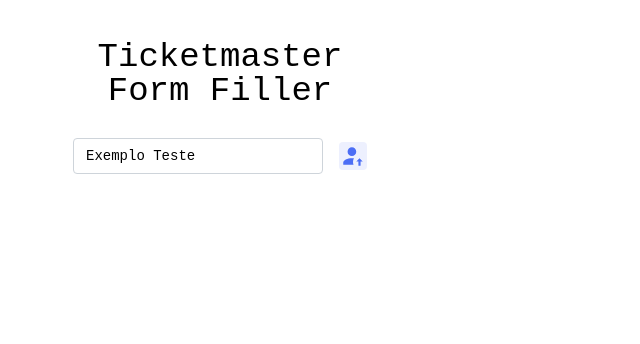
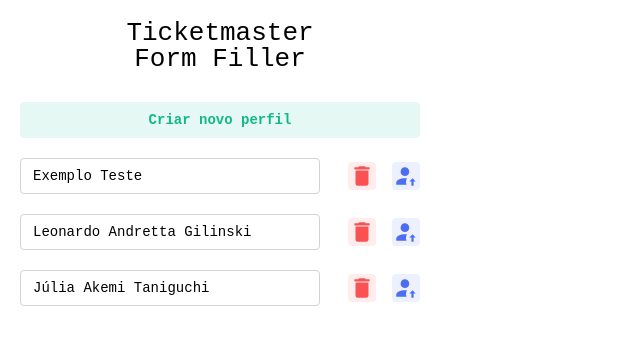
Before and after one commit to leoandretta/ticketmaster-form-filler, a React (Vite) app: page / in a window 1280 px wide. Shown: the top 344 px of the page, without its empty margins (0-640 px from the left). Built offline with nearby package versions, Linux system fonts and the light colour scheme.

Commit message:
feat: create form profile and store it on localStorage using zustand

```diff
--- a/src/components/form-filler/form-filler.module.css
+++ b/src/components/form-filler/form-filler.module.css
@@ -5,5 +5,5 @@
     flex-direction: column;
     gap: 30px;
     align-items: center;
-    margin: 40px 20px;
+    margin: 20px;
 }
--- a/src/components/form-filler/form-filler.tsx
+++ b/src/components/form-filler/form-filler.tsx
@@ -1,12 +1,16 @@
-import { ActionIcon, Container, Group, Text, TextInput, Tooltip } from "@mantine/core";
-import { profiles, type FormStudentHolderValues } from "../../config/profiles";
+import { ActionIcon, Autocomplete, Button, Container, Grid, Group, Paper, Select, SimpleGrid, Text, TextInput, Tooltip } from "@mantine/core";
 import classes from "./form-filler.module.css"
 import Icon from "@mdi/react";
-import { mdiAccountArrowUp } from "@mdi/js";
+import { mdiAccountArrowUp, mdiCheck, mdiClose, mdiDelete, mdiPlus } from "@mdi/js";
+import { useState } from "react";
+import { useForm } from "@mantine/form";
+import type { FormStudentHolderValues } from "./form-filler.interfaces";
+import { profiles } from "../../config/profiles";
+import { states } from "../../config/states";
+import { useStore } from "zustand";
 
 const FormFiller = () => {
-
-
+    const [createNew, setCreateNew] = useState(false);
     const fillOutForm = async (profile: FormStudentHolderValues) => {
         if(!profile) return alert("Perfil não identificado");
 
@@ -111,24 +115,132 @@
 
     }
 
+    const ProfilesHandle = ({ visible }: { visible: boolean }) => {
+        const items = useStore(profiles.getStore(), (s) => s.items)
+        if(!visible) return;
+        return (
+            <>
+                <Button color="teal" variant="light" fullWidth onClick={onClickCreate}>
+                    <Icon path={mdiPlus} />
+                    Criar novo perfil
+                </Button>
+                {
+                    items.map((p, index) => (
+                        <Group key={`profile-${index}`} mt={20} justify="space-between">
+                            <TextInput w="300px" readOnly value={p.fullName} />
+                            <Group justify="end">
+                                <Tooltip label="Deletar Perfil" position="bottom">
+                                    {/* <ActionIcon variant="light" color="red" onClick={() => removeProfile(index)}> */}
+                                    <ActionIcon variant="light" color="red" onClick={() => profiles.remove(index)}>
+                                        <Icon path={mdiDelete} />
+                                    </ActionIcon>
+                                </Tooltip>
+                                <Tooltip label="Preencher formulário" position="bottom">
+                                    <ActionIcon variant="light" color="indigo" onClick={() => fillOutForm(p)}>
+                                        <Icon path={mdiAccountArrowUp} />
+                                    </ActionIcon>
+                                </Tooltip>
+                            </Group>
+                        </Group>
+                    ))
+                }
+            </>
+        )
+
+    }
+
+    const ProfileCreationForm = ({ visible }: { visible: boolean }) => {
+        const form = useForm<FormStudentHolderValues>({
+            initialValues: {
+                fullName: "",
+                firstName: "",
+                lastName: "",
+                documentNumber: "",
+                dateOfBirth: "",
+                CIE: "",
+                validityDate: "",
+                institutionName: "",
+                city: "",
+                state: "",
+                course: "",
+                confirmData: false
+            }
+        })
+
+        const onSubmit = (values: FormStudentHolderValues) => {
+            profiles.add(values);
+            setCreateNew(false);
+        }
+
+        if(!visible) return;
+        return (
+            <form onSubmit={form.onSubmit(onSubmit)}>
+                <Text fw="bold" fz="h4">Cadastro de Perfil</Text>
+                <Grid>
+                    <Grid.Col span={5}>
+                        <TextInput required={false} label="Nome" key={form.key('firstName')} {...form.getInputProps('firstName')} />
+                    </Grid.Col>
+                    <Grid.Col span={7}>
+                        <TextInput required={false} label="Sobrenomes" key={form.key('lastName')} {...form.getInputProps('lastName')} />
+                    </Grid.Col>
+                    <Grid.Col span={3}>
+                        <Select label="Tipo" data={['CPF']} value="CPF" />
+                    </Grid.Col>
+                    <Grid.Col span={9}>
+                        <TextInput required={false} label="CPF" key={form.key('documentNumber')} {...form.getInputProps('documentNumber')} />
+                    </Grid.Col>
+                    <Grid.Col span={6}>
+                        <TextInput required={false} label="Data de Nascimento" key={form.key('dateOfBirth')} {...form.getInputProps('dateOfBirth')} />
+                    </Grid.Col>
+                    <Grid.Col span={6}>
+                        <TextInput required={false} label="CIE" key={form.key('CIE')} {...form.getInputProps('CIE')} />
+                    </Grid.Col>
+                    <Grid.Col span={6}>
+                        <TextInput required={false} label="Data da expiração " key={form.key('validityDate')} {...form.getInputProps('validityDate')} />
+                    </Grid.Col>
+                    <Grid.Col span={6}>
+                        <TextInput required={false} label="Nome da instuição" key={form.key('institutionName')} {...form.getInputProps('institutionName')} />
+                    </Grid.Col>
+                    <Grid.Col span={6}>
+                        <TextInput required={false} label="Cidade" key={form.key('city')} {...form.getInputProps('city')} />
+                    </Grid.Col>
+                    <Grid.Col span={6}>
+                        <Autocomplete required={false} label="UF" key={form.key('state')} {...form.getInputProps('state')} data={states} />
+                    </Grid.Col>
+                    <Grid.Col span={12}>
+                        <TextInput required={false} label="Curso" key={form.key('course')} {...form.getInputProps('course')} />
+                    </Grid.Col>
+                </Grid>
+
+
+                <SimpleGrid mt={20} cols={2} spacing={10}>
+                    <Button color="red" variant="light" onClick={() => setCreateNew(false)}>
+                        <Icon path={mdiClose} />
+                        Cancelar
+                    </Button>
+                    <Button color="teal" variant="light" type="submit">
+                        <Icon path={mdiCheck} />
+                        Salvar
+                    </Button>
+                </SimpleGrid>
+            </form>
+        );
+    }
+
+    const onClickCreate = () => {
+        setCreateNew(true);
+    }
+
     return (
         <Container fluid className={classes.wrapper}>
-            <Text size="var(--mantine-h1-font-size)" ta="center">
+            <Text size="var(--mantine-h2-font-size)" ta="center">
                 Ticketmaster <br />
                 Form Filler
             </Text>
-            {
-                profiles.map(p => (
-                    <Group justify="space-between">
-                        <TextInput w="250px" readOnly value={p.fullName} />
-                        <Tooltip label="Preencher formulário" position="bottom">
-                            <ActionIcon variant="light" color="indigo" onClick={() => fillOutForm(p)}>
-                                <Icon path={mdiAccountArrowUp} />
-                            </ActionIcon>
-                        </Tooltip>
-                    </Group>
-                ))
-            }
+            <Paper w="400px">
+                <ProfileCreationForm visible={createNew == true} />
+                <ProfilesHandle visible={createNew == false} />
+            </Paper>
 
         </Container>
     );
--- a/src/config/profiles.ts
+++ b/src/config/profiles.ts
@@ -1,19 +1,7 @@
-export type FormStudentHolderValues = {
-    fullName: string;
-    firstName: string;
-    lastName: string;
-    documentNumber: string;
-    dateOfBirth: string;
-    CIE: string;
-    validityDate: string;
-    institutionName: string;
-    city: string;
-    state: string;
-    course: string;
-    confirmData: boolean
-}
+import type { FormStudentHolderValues } from "../components/form-filler/form-filler.interfaces";
+import StoredList from "../utils/store";
 
-export const profiles: FormStudentHolderValues[] = [
+export const profiles = new StoredList<FormStudentHolderValues>([
     {
         fullName: "Exemplo Teste",
         firstName: "Exemplo",
@@ -27,5 +15,33 @@
         state: "PR",
         course: "Seu Curso",
         confirmData: true
+    },
+    {
+        fullName: "Leonardo Andretta Gilinski",
+        firstName: "Leonardo",
+        lastName: "Andretta Gilinski",
+        documentNumber: "11521349908",
+        dateOfBirth: "16/08/1999",
+        CIE: "67DKH7D3",
+        validityDate: "31/03/2026",
+        institutionName: "IFRS",
+        city: "Porto Alegre",
+        state: "RS",
+        course: "Organizador de Eventos",
+        confirmData: true
+    },
+    {
+        fullName: "Júlia Akemi Taniguchi",
+        firstName: "Júlia",
+        lastName: "Akemi Taniguchi",
+        documentNumber: "09660499930",
+        dateOfBirth: "05/11/2000",
+        CIE: "0CR52S",
+        validityDate: "31/03/2026",
+        institutionName: "Pontifícia Universidade Católica do Paraná",
+        city: "Curitiba",
+        state: "PR",
+        course: "Psicologia Clínica e Psicanálise",
+        confirmData: true
     }
-]
+]);
--- /dev/null
+++ b/src/config/states.ts
@@ -0,0 +1,29 @@
+export const states = [
+    'AC',
+    'AL',
+    'AP',
+    'AM',
+    'BA',
+    'CE',
+    'DF',
+    'ES',
+    'GO',
+    'MA',
+    'MT',
+    'MS',
+    'MG',
+    'PA',
+    'PB',
+    'PE',
+    'PR',
+    'PI',
+    'RJ',
+    'RN',
+    'RS',
+    'RO',
+    'RR',
+    'SC',
+    'SP',
+    'SE',
+    'TO'
+]
```
Also changed, not shown: src/components/form-filler/form-filler.interfaces.ts (added, +14 -0 lines).
